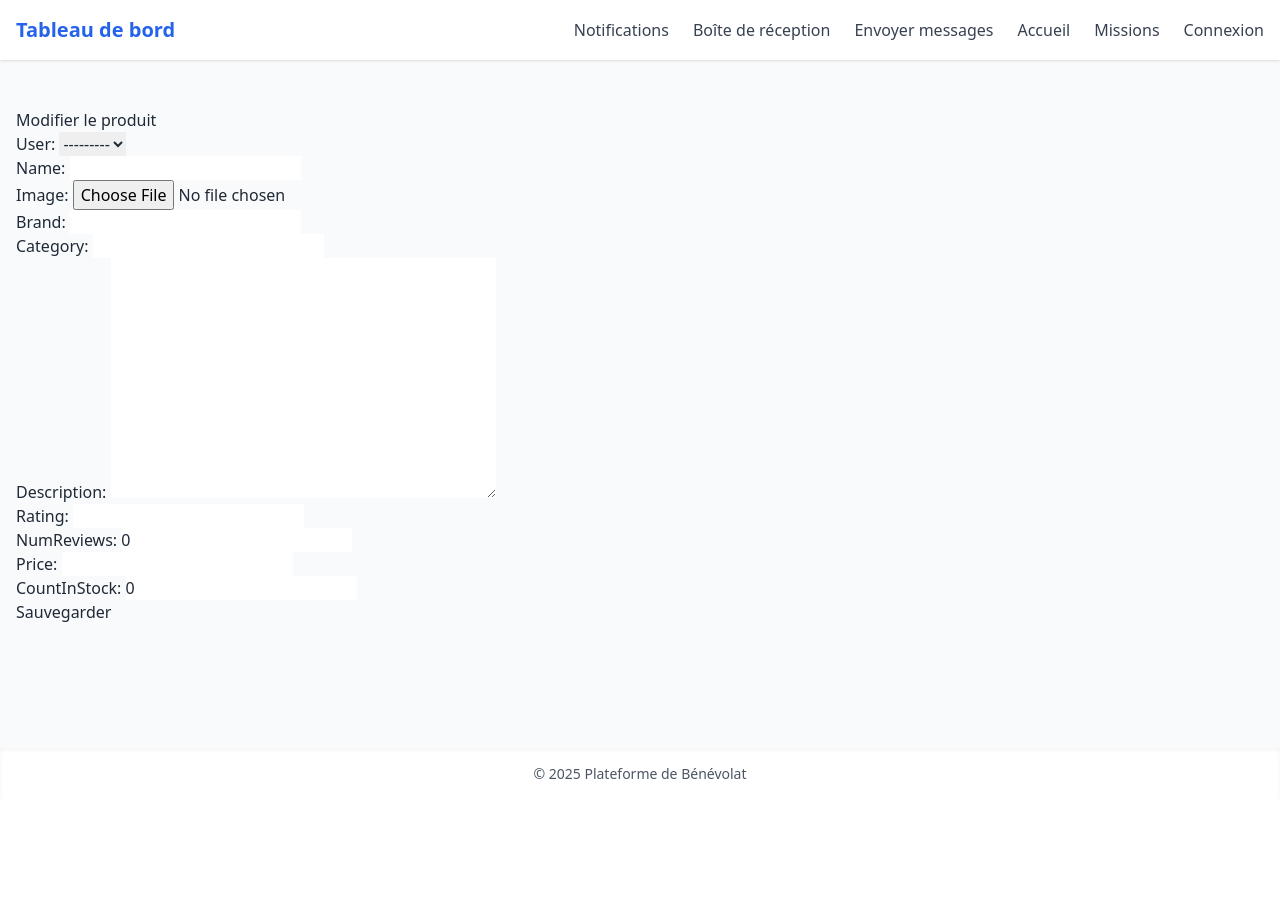
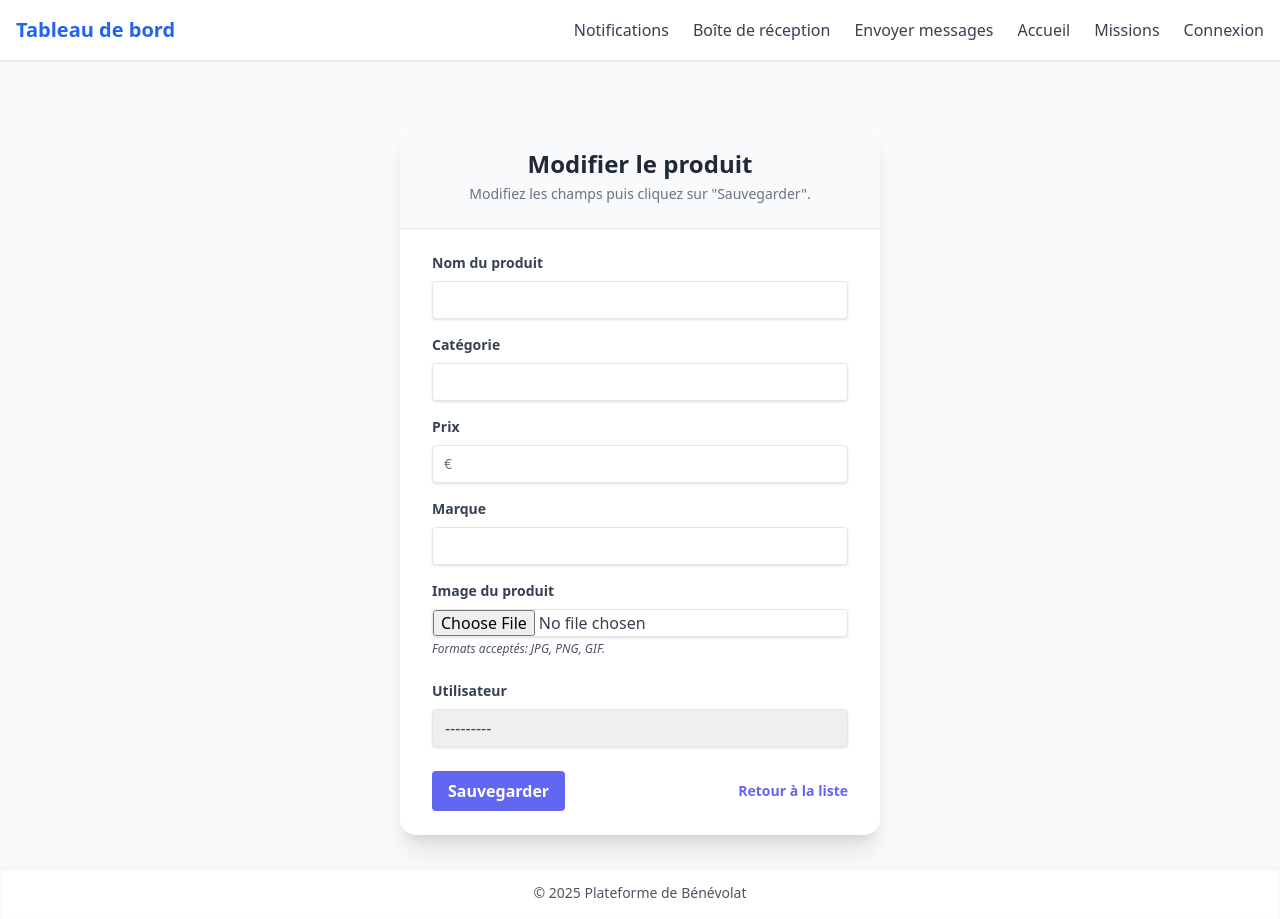
Before and after one commit to achraal/Django-Cypress-Benevolat, a Django app: template ecommerce/backend/base/templates/productUpdate.html in a window 1280 px wide. Before the commit the page ends 779 px from the top, so only its background shows below. Run offline with Django 5.2, Linux system fonts and the light colour scheme; the template is opened without the code that fills it: values that come from a table or form of the project are taken from there, others are empty; some libraries are stand-ins or nearby versions.

Commit message:
Update productUpdate.html

```diff
--- a/ecommerce/backend/base/templates/productUpdate.html
+++ b/ecommerce/backend/base/templates/productUpdate.html
@@ -1,14 +1,80 @@
 {% extends 'base.html' %}
 
 {% block title %}Mise à jour produit{% endblock %}
+{% load custom_tag %}
+{% block content %}
+<div class="container mx-auto px-4 mt-8 max-w-lg">
+    <div class="bg-white shadow-xl rounded-2xl overflow-hidden">
+        <div class="px-8 py-6 bg-gray-50 border-b border-gray-200">
+            <h2 class="text-2xl font-semibold text-gray-800 text-center">Modifier le produit</h2>
+            <p class="mt-1 text-sm text-gray-500 text-center">Modifiez les champs puis cliquez sur "Sauvegarder".</p>
+        </div>
+        <form method="post" enctype="multipart/form-data" novalidate class="px-8 py-6">
+            {% csrf_token %}
 
-{% block content %}
-  <div class="container mt-4">
-    <h2>Modifier le produit</h2>
-    <form method="post" enctype="multipart/form-data">
-      {% csrf_token %}
-      {{ form.as_p }}
-      <button type="submit" class="btn btn-success">Sauvegarder</button>
-    </form>
-  </div>
+            <div class="mb-4">
+                <label class="block text-gray-700 text-sm font-bold mb-2" for="{{ form.name.id_for_label }}">Nom du produit</label>
+                {{ form.name|addclass:"shadow appearance-none border rounded w-full py-2 px-3 text-gray-700 leading-tight focus:outline-none focus:shadow-outline" }}
+                {% if form.name.errors %}
+                    <p class="text-red-500 text-xs italic mt-1">{{ form.name.errors.0 }}</p>
+                {% endif %}
+            </div>
+
+            <div class="mb-4">
+                <label class="block text-gray-700 text-sm font-bold mb-2" for="{{ form.category.id_for_label }}">Catégorie</label>
+                {{ form.category|addclass:"shadow appearance-none border rounded w-full py-2 px-3 text-gray-700 leading-tight focus:outline-none focus:shadow-outline" }}
+                {% if form.category.errors %}
+                    <p class="text-red-500 text-xs italic mt-1">{{ form.category.errors.0 }}</p>
+                {% endif %}
+            </div>
+
+            <div class="mb-4">
+                <label class="block text-gray-700 text-sm font-bold mb-2" for="{{ form.price.id_for_label }}">Prix</label>
+                <div class="relative">
+                    <div class="absolute inset-y-0 left-0 pl-3 flex items-center pointer-events-none">
+                        <span class="text-gray-500 text-sm">€</span>
+                    </div>
+                    {{ form.price|addclass:"shadow appearance-none border rounded w-full py-2 pl-7 pr-3 text-gray-700 leading-tight focus:outline-none focus:shadow-outline" }}
+                </div>
+                {% if form.price.errors %}
+                    <p class="text-red-500 text-xs italic mt-1">{{ form.price.errors.0 }}</p>
+                {% endif %}
+            </div>
+
+            <div class="mb-4">
+                <label class="block text-gray-700 text-sm font-bold mb-2" for="{{ form.brand.id_for_label }}">Marque</label>
+                {{ form.brand|addclass:"shadow appearance-none border rounded w-full py-2 px-3 text-gray-700 leading-tight focus:outline-none focus:shadow-outline" }}
+                {% if form.brand.errors %}
+                    <p class="text-red-500 text-xs italic mt-1">{{ form.brand.errors.0 }}</p>
+                {% endif %}
+            </div>
+
+            <div class="mb-6">
+                <label class="block text-gray-700 text-sm font-bold mb-2" for="{{ form.image.id_for_label }}">Image du produit</label>
+                {{ form.image|addclass:"shadow appearance-none border rounded w-full text-gray-700 leading-tight focus:outline-none focus:shadow-outline" }}
+                {% if form.image.errors %}
+                    <p class="text-red-500 text-xs italic mt-1">{{ form.image.errors.0 }}</p>
+                {% endif %}
+                <p class="text-gray-600 text-xs italic mt-1">Formats acceptés: JPG, PNG, GIF.</p>
+            </div>
+
+            <div class="mb-6">
+                <label class="block text-gray-700 text-sm font-bold mb-2" for="{{ form.user.id_for_label }}">Utilisateur</label>
+                {{ form.user|addclass:"shadow appearance-none border rounded w-full py-2 px-3 text-gray-700 leading-tight focus:outline-none focus:shadow-outline" }}
+                {% if form.user.errors %}
+                    <p class="text-red-500 text-xs italic mt-1">{{ form.user.errors.0 }}</p>
+                {% endif %}
+            </div>
+
+            <div class="flex items-center justify-between">
+                <button class="bg-indigo-500 hover:bg-indigo-700 text-white font-bold py-2 px-4 rounded focus:outline-none focus:shadow-outline" type="submit">
+                    Sauvegarder
+                </button>
+                <a href="{% url 'product' %}" class="inline-block align-baseline font-bold text-sm text-indigo-500 hover:text-indigo-800">
+                    Retour à la liste
+                </a>
+            </div>
+        </form>
+    </div>
+</div>
 {% endblock %}
```
